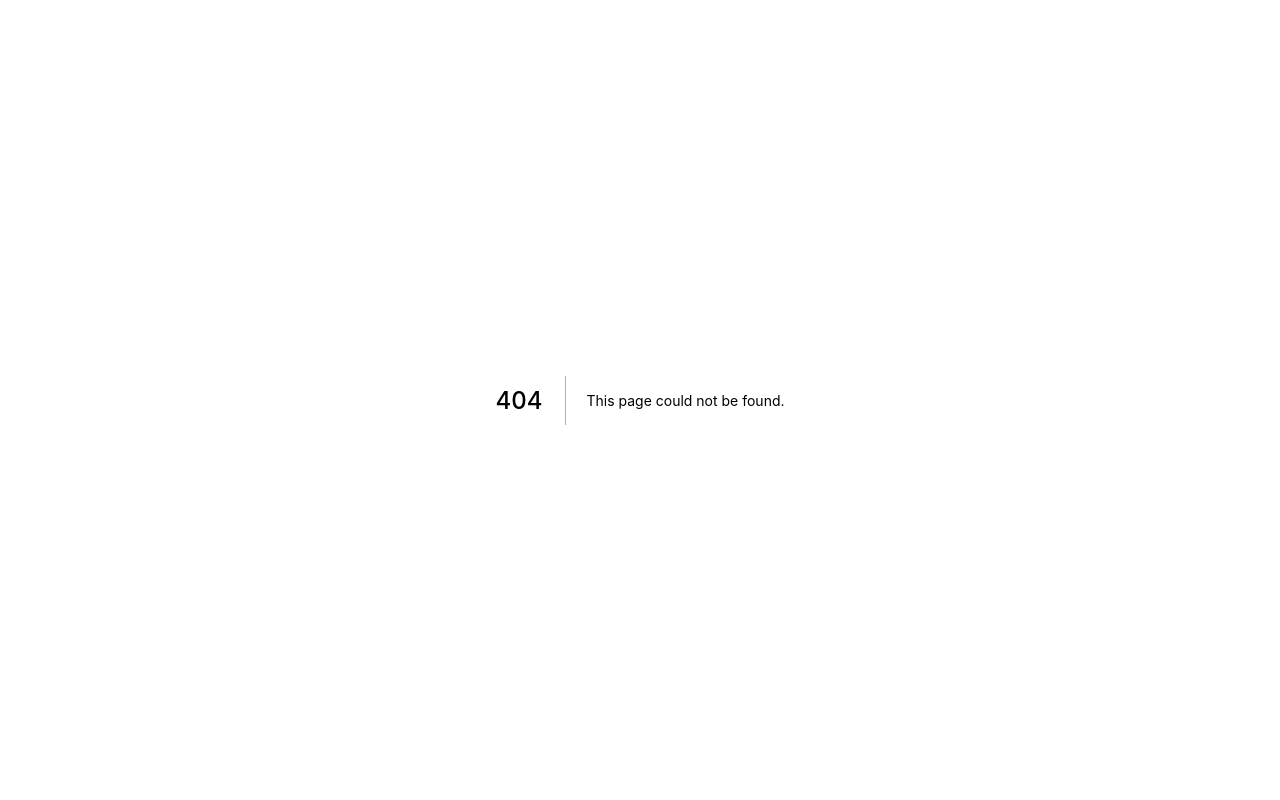
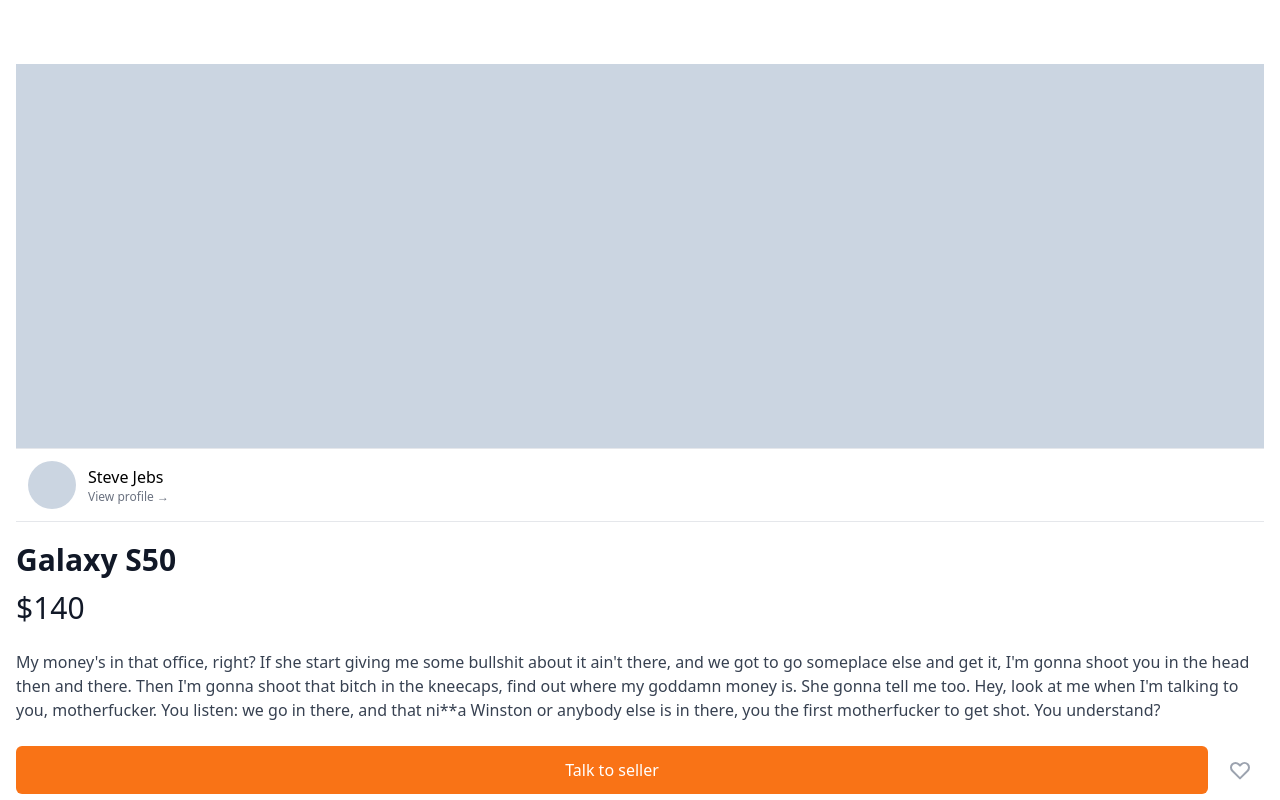
Before and after one commit to dmstmdrbs/carrot-market, a Next.js app: page /items/0 in a window 1280 px wide. Before the commit this address had no page. Shown: the top 800 px of the page. Built offline with nearby package versions, Linux system fonts and the light colour scheme.

Commit message:
style: item pages

```diff
--- /dev/null
+++ b/pages/items/[id].tsx
@@ -0,0 +1,68 @@
+import type { NextPage } from "next";
+import { useRouter } from "next/router";
+
+const ItemDetail: NextPage = () => {
+	const router = useRouter();
+
+	return (
+		<div className="px-4 py-16">
+			<div className="mb-5">
+				<div className=" bg-slate-300 h-96" />
+				<div className="cursor-pointer flex items-center space-x-3 p-3 border-t border-b">
+					<div className="w-12 h-12 rounded-full bg-slate-300" />
+					<div>
+						<p className="text-small font-medium text-gray-700s">Steve Jebs</p>
+						<p className="text-xs font-medium text-gray-500">View profile &rarr;</p>
+					</div>
+				</div>
+				<div className="mt-5">
+					<h1 className="text-3xl font-bold text-gray-900">Galaxy S50</h1>
+					<span className="text-3xl mt-3 text-gray-900 block">$140</span>
+					<p className="text-base my-6 text-gray-700">
+						My money&apos;s in that office, right? If she start giving me some bullshit about it ain&apos;t there, and
+						we got to go someplace else and get it, I&apos;m gonna shoot you in the head then and there. Then I&apos;m
+						gonna shoot that bitch in the kneecaps, find out where my goddamn money is. She gonna tell me too. Hey, look
+						at me when I&apos;m talking to you, motherfucker. You listen: we go in there, and that ni**a Winston or
+						anybody else is in there, you the first motherfucker to get shot. You understand?
+					</p>
+					<div className="flex items-center justify-between space-x-2">
+						<button className="flex-1 bg-orange-500 text-white py-3 rounded-md  font-medium hover:bg-orange-600 focus:outline-none focus:ring-2 focus:ring-offset-2 focus:ring-orange-500">
+							Talk to seller
+						</button>
+						<button className="p-3 rounded-md flex items-center justify-center text-gray-400 hover:bg-gray-100 hover:text-gray-500 focus:outline-none ">
+							<svg
+								className="h-6 w-6 "
+								xmlns="http://www.w3.org/2000/svg"
+								fill="none"
+								viewBox="0 0 24 24"
+								stroke="currentColor"
+								aria-hidden="true"
+							>
+								<path
+									strokeLinecap="round"
+									strokeLinejoin="round"
+									strokeWidth="2"
+									d="M4.318 6.318a4.5 4.5 0 000 6.364L12 20.364l7.682-7.682a4.5 4.5 0 00-6.364-6.364L12 7.636l-1.318-1.318a4.5 4.5 0 00-6.364 0z"
+								/>
+							</svg>
+						</button>
+					</div>
+				</div>
+			</div>
+			<div className="flex flex-col p-4 border-t space-y-2">
+				<h2 className="font-semibold text-gray-900 text-2xl">Similar items</h2>
+				<div className="grid grid-cols-2 gap-4 mt-6">
+					{[1, 2, 3, 4, 5, 6].map((_, i) => (
+						<div key={i}>
+							<div className="h-56 w-full mb-4 bg-gray-400 rounded-md" />
+							<h3 className="-mb-1 text-gray-700">Galaxy S60</h3>
+							<p className="text-sm font-medium text-gray">$6</p>
+						</div>
+					))}
+				</div>
+			</div>
+		</div>
+	);
+};
+
+export default ItemDetail;
--- /dev/null
+++ b/pages/items/upload.tsx
@@ -0,0 +1,56 @@
+import type { NextPage } from "next";
+
+const Upload: NextPage = () => {
+	return (
+		<div className="px-4 py-16">
+			<div className="">
+				<label className="cursor-pointer w-full flex items-center justify-center border-2 border-dashed border-gray-300 h-48 rounded-md hover:border-orange-500 hover:text-orange-500">
+					<svg className="h-12 w-12" stroke="currentColor" fill="none" viewBox="0 0 48 48" aria-hidden="true">
+						<path
+							d="M28 8H12a4 4 0 00-4 4v20m32-12v8m0 0v8a4 4 0 01-4 4H12a4 4 0 01-4-4v-4m32-4l-3.172-3.172a4 4 0 00-5.656 0L28 28M8 32l9.172-9.172a4 4 0 015.656 0L28 28m0 0l4 4m4-24h8m-4-4v8m-12 4h.02"
+							strokeWidth={2}
+							strokeLinecap="round"
+							strokeLinejoin="round"
+						/>
+					</svg>
+
+					<input type="file" className="hidden" />
+				</label>
+			</div>
+			<div className="my-5">
+				<label htmlFor="price" className="mb-1 block text-sm font-medium text-gray-900">
+					Price
+				</label>
+				<div className="rounded relative shadow-sm flex items-center">
+					<div className="absolute pointer-events-none left-0 pl-3 flex items-center justify-center">
+						<span className="text-gray-500 text-sm">$</span>
+					</div>
+					<input
+						className="appearance-none w-full pl-7 px-3 py-2 border border-gray-300 rounded-md shadow-sm placeholder-gray-400 focus:outline-none focus:ring-orange-500 focus:border-orange-500"
+						id="price"
+						type="text"
+						placeholder="0.00"
+					/>
+					<div className="absolute pointer-events-none right-0 pr-3 flex items-center">
+						<span className="text-gray-500 text-sm">USD</span>
+					</div>
+				</div>
+			</div>
+			<div className="mt-5">
+				<label htmlFor="description" className="mb-1 block text-sm font-medium text-gray-900">
+					Description
+				</label>
+				<textarea
+					className="mt-1 shadow-sm w-full focus:ring-orange-500 rounded-md border-gray-300 focus:border-orange-500"
+					id="description"
+					rows={4}
+				/>
+			</div>
+			<button className="w-full mt-5 bg-orange-500 hover:bg-orange-600 text-white py-2 px-4 border border-transparent rounded-md shadow-sm font-medium text-sm focus:ring-offset-2 focus:ring-orange-500 focus:outline-none">
+				Upload product
+			</button>
+		</div>
+	);
+};
+
+export default Upload;
```
